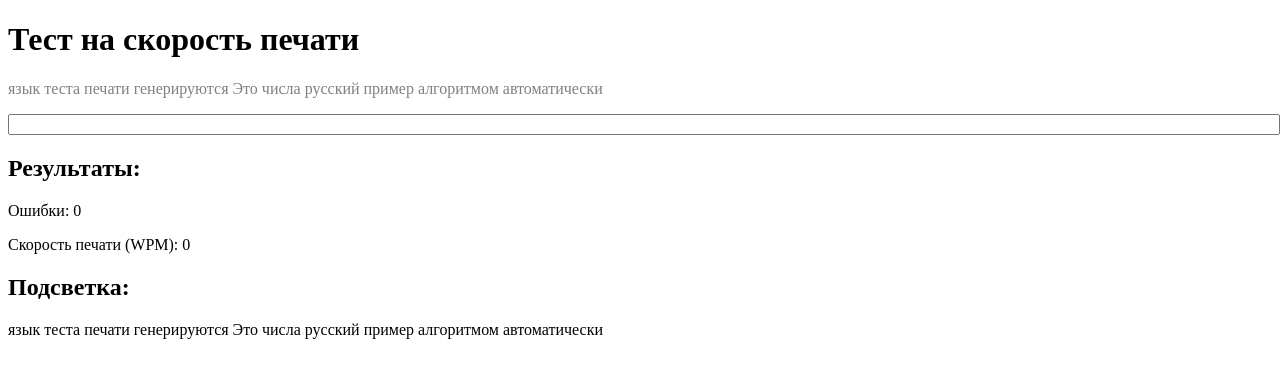
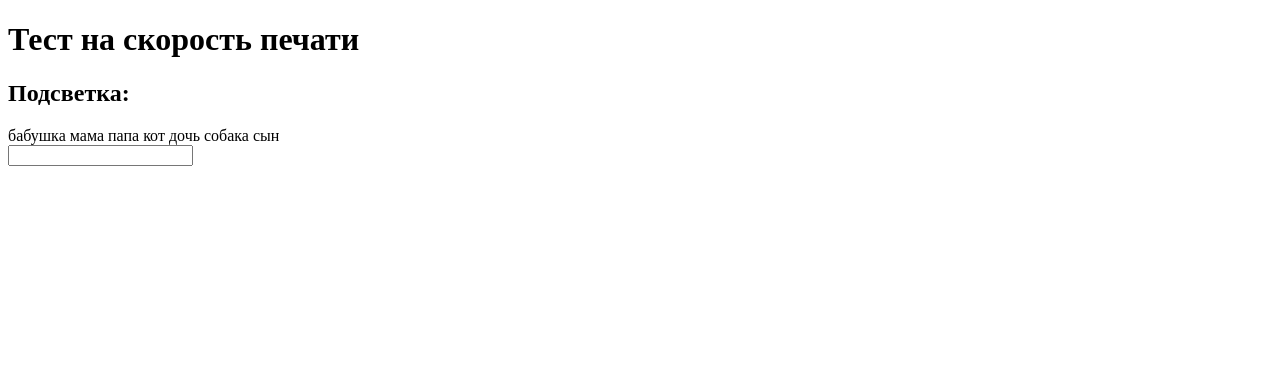
Before and after one commit to notPHPuser/testForPoizon, a React (Vite) app in the folder client/: page / in a window 1280 px wide. Shown: the top 378 px of the page. Built offline with nearby package versions, Linux system fonts and the light colour scheme.

Commit message:
надо разбираться

```diff
--- a/client/src/components/TypingTest.jsx
+++ b/client/src/components/TypingTest.jsx
@@ -1,30 +1,10 @@
 import React, { useEffect } from 'react';
 import { useSelector, useDispatch } from 'react-redux';
 import { setInput, incrementErrors, setWPM, setStartTime, reset } from '../store/typingSlice';
+import styled from 'styled-components';
 
 // Массив русских слов
-const russianWords = [
-  'Это',
-  'пример',
-  'текста',
-  'для',
-  'теста',
-  'на',
-  'скорость',
-  'печати',
-  'русский',
-  'язык',
-  'слова',
-  'перемешанные',
-  'случайно',
-  'генерируются',
-  'автоматически',
-  'алгоритмом',
-  'рандом',
-  'числа',
-  'генерируются',
-  'автоматически',
-];
+const russianWords = ['мама', 'папа', 'сын', 'дочь', 'бабушка', 'кот', 'собака'];
 
 // Выбираем 10 случайных слов из массива
 const randomWords = russianWords.sort(() => Math.random() - 0.5).slice(0, 10);
@@ -62,16 +42,20 @@ const TypingTest = () => {
     }
   };
 
+  const Main = styled.div`
+    width: 100%;
+    // display: flex;
+    height: 100vh;
+    // flex-direction: colomn;
+    align-items: center;
+    text-align: center;
+  `;
+
   return (
     <div>
       <h1>Тест на скорость печати</h1>
-      <p style={{ color: 'grey' }}>{TEXT}</p>
-      <input type='text' value={input} onChange={handleInputChange} style={{ width: '100%' }} />
-      <div>
-        <h2>Результаты:</h2>
-        <p>Ошибки: {errors}</p>
-        <p>Скорость печати (WPM): {wpm}</p>
-      </div>
+      {/* <p style={{ color: 'grey' }}>{TEXT}</p> */}
+
       <div>
         <h2>Подсветка:</h2>
         {TEXT.split('').map((char, index) => (
@@ -85,6 +69,14 @@ const TypingTest = () => {
           </span>
         ))}
       </div>
+      <input type='text' value={input} onChange={handleInputChange} />
+      {input.length === TEXT.length && (
+        <div>
+          <h2>Результаты:</h2>
+          <p>Ошибки: {errors}</p>
+          <p>Скорость печати (WPM): {wpm}</p>
+        </div>
+      )}
     </div>
   );
 };
```
